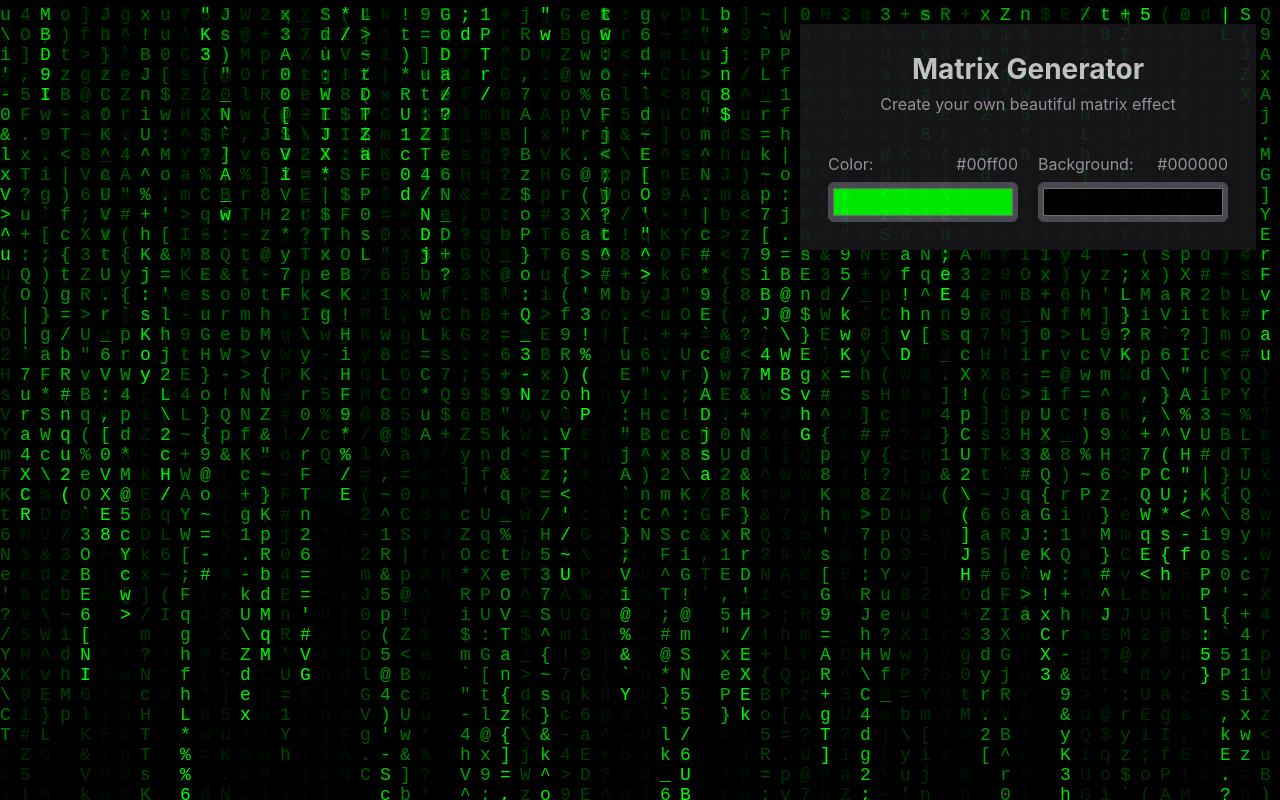
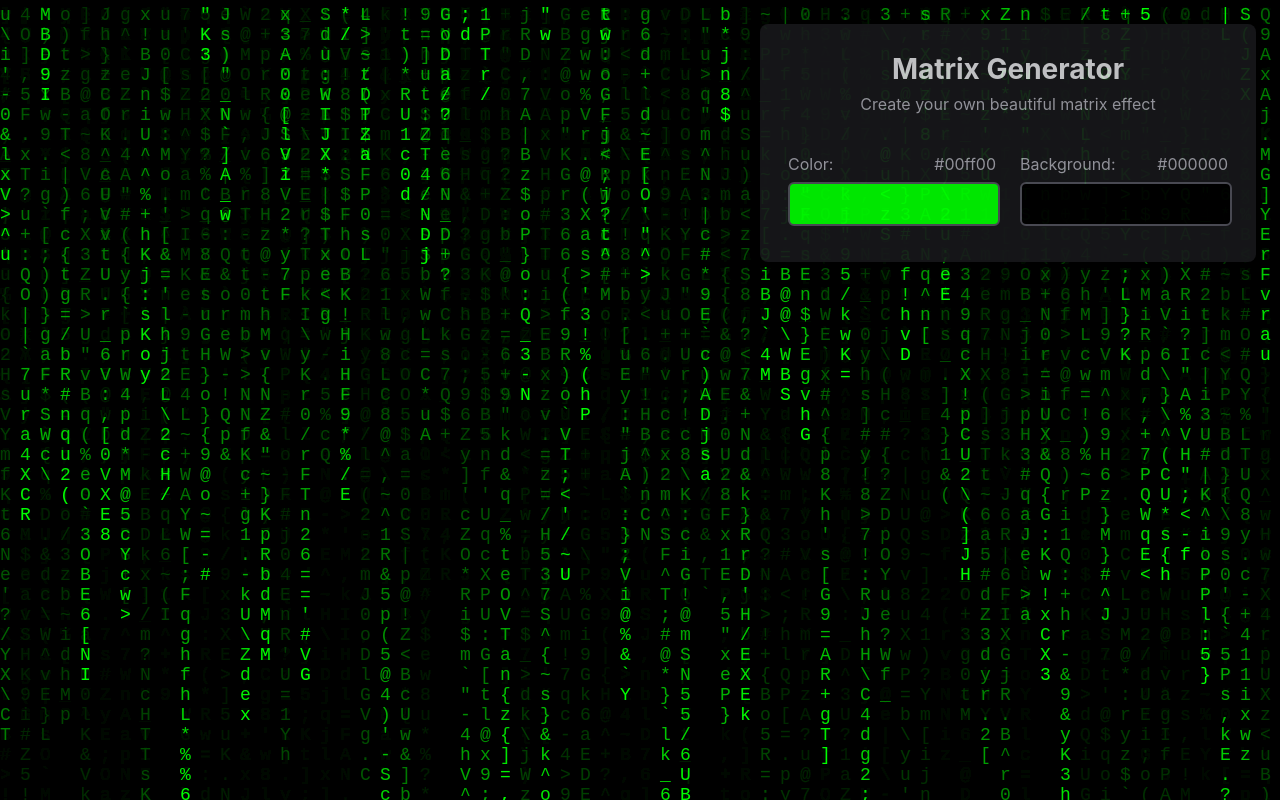
Before and after one commit to florianbuehler/matrix-generator, a React (Create React App) app: page / in a window 1280 px wide. Built offline with nearby package versions, Linux system fonts and the light colour scheme.

Commit message:
Improve color picker.

```diff
--- a/src/components/ColorPicker.tsx
+++ b/src/components/ColorPicker.tsx
@@ -20,15 +20,24 @@ const StyledColorPicker = styled.div`
     justify-content: space-between;
     margin-bottom: 0.5rem;
   }
+`;
+
+const StyledColorDisplay = styled.div`
+  width: 100%;
+  height: 40px;
+  border: 2px #52525b solid;
+  border-radius: 6px;
+
+  &:hover {
+    cursor: pointer;
+  }
 
   > input {
     width: 100%;
-    height: 40px;
-    border: 1px #52525b solid;
-    border-radius: 6px;
-    background: #52525b;
-    padding: 1px 2px;
-    margin: 0;
+    height: 100%;
+    color-scheme: dark;
+
+    opacity: 0;
 
     &:hover {
       cursor: pointer;
@@ -49,7 +58,9 @@ const ColorPicker: React.FC<Props> = ({ label, color, onColorChange }) => {
         <label htmlFor={id}>{label}</label>
         <span>{color}</span>
       </div>
-      <input id={id} type="color" value={color} onChange={handleColorChange} />
+      <StyledColorDisplay style={{ backgroundColor: color }}>
+        <input id={id} type="color" value={color} onChange={handleColorChange} />
+      </StyledColorDisplay>
     </StyledColorPicker>
   );
 };
--- a/src/components/Control.tsx
+++ b/src/components/Control.tsx
@@ -8,18 +8,18 @@ const StyledControl = styled.div`
   top: 1.5rem;
   right: 1.5rem;
 
-  //background: #171717;
   background: ${({ theme }) => theme.background};
+  border-radius: 8px;
   opacity: 0.9;
   padding: 1.75rem 1.75rem 1.75rem 1.75rem;
 
-  width: 25rem;
+  width: 27.5rem;
 `;
 
 const StyledForm = styled.form`
   .form-row {
     display: flex;
-    gap: 1.25rem;
+    gap: 1.5rem;
   }
 `;
 
```
Also changed, not shown: public/logo.svg, public/manifest.json.
